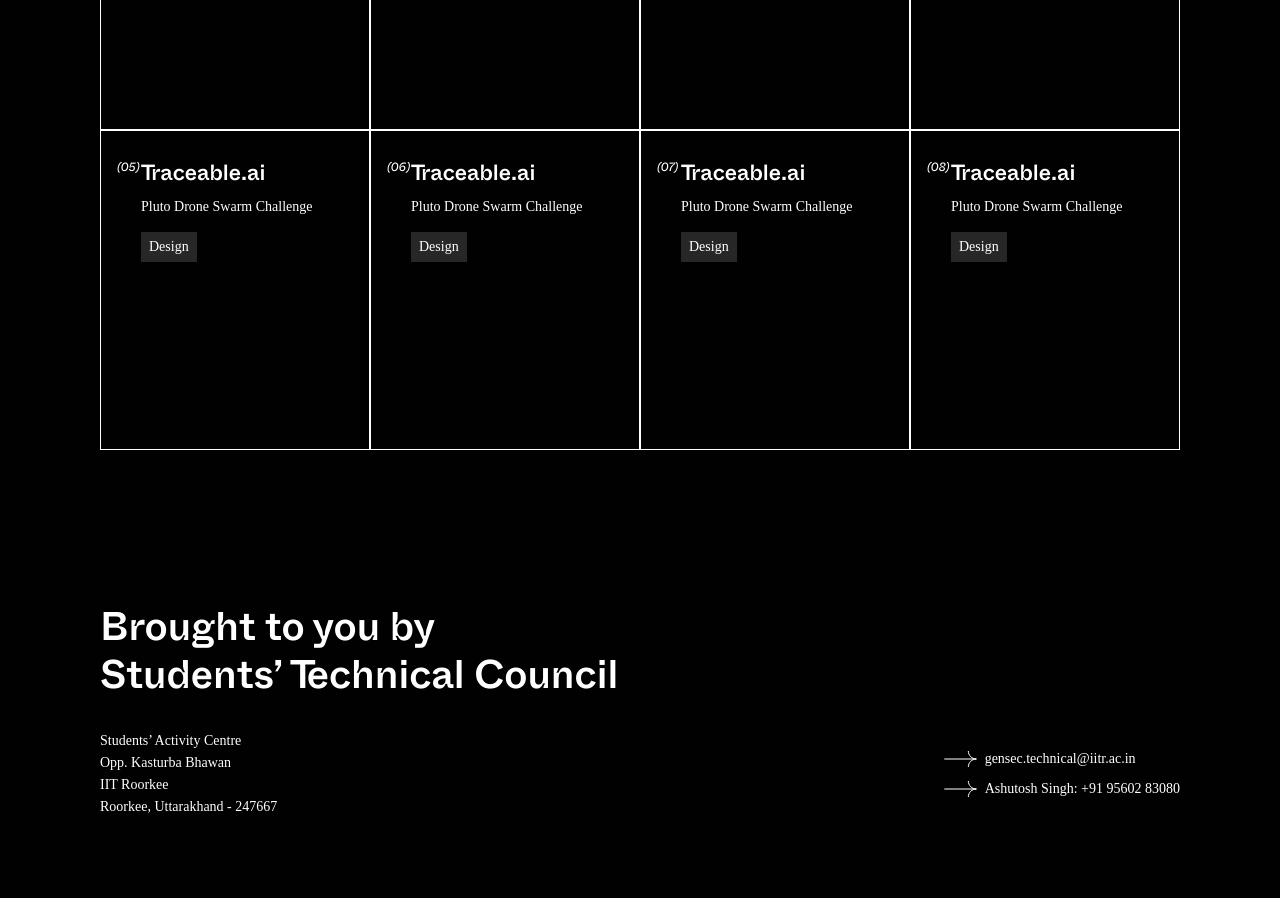
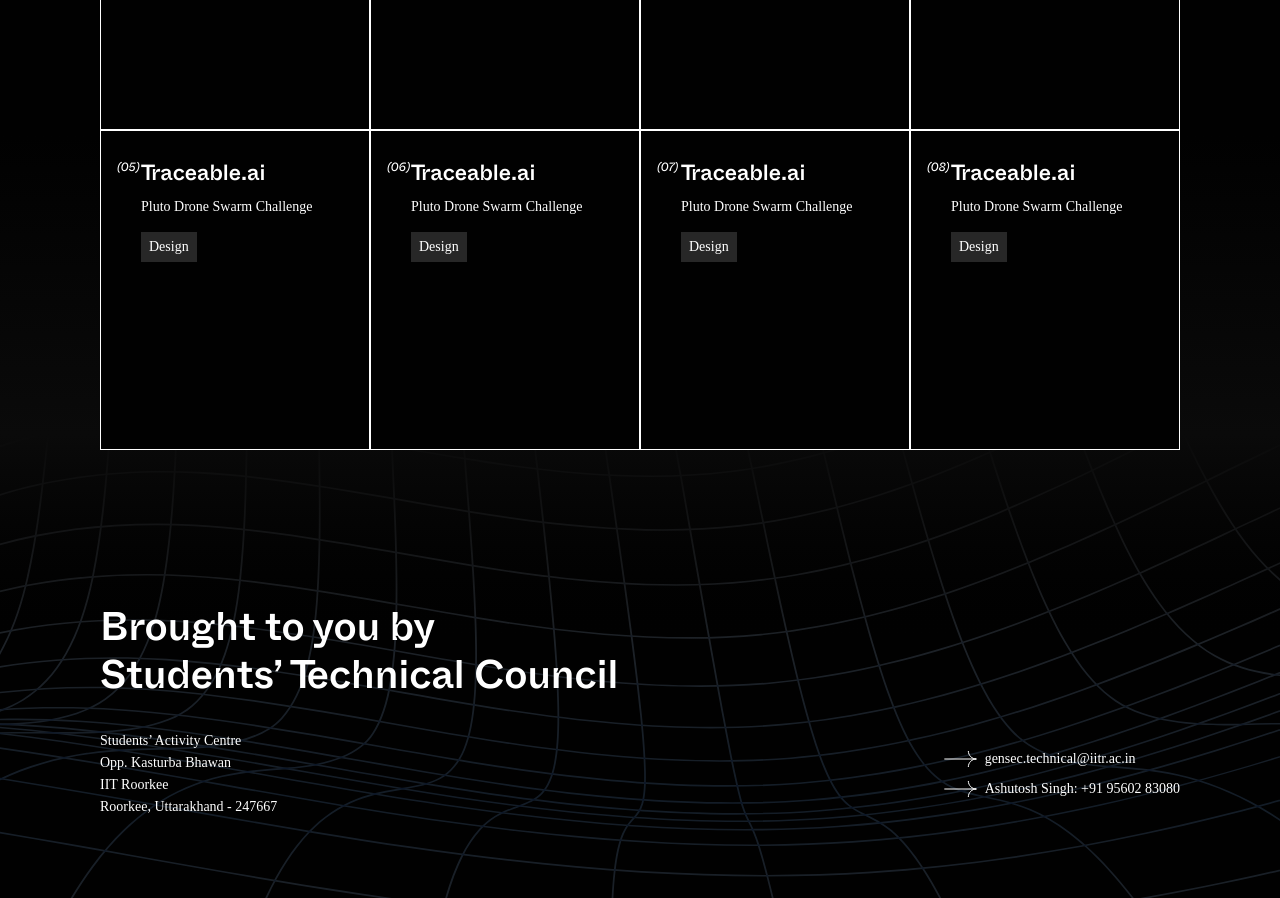
Before and after one commit to LifeAyush/techshila, a React (Create React App) app: page /problem-statements in a window 1280 px wide. Shown: the part 440-1338 px from the top of the page. Built offline with nearby package versions, Linux system fonts and the light colour scheme.

Commit message:
bottom graphic

```diff
--- a/src/App.css
+++ b/src/App.css
@@ -51,6 +51,14 @@
   align-items: center;
   gap: 80px;
   background-color: #010101;
+  position: relative;
+  overflow: hidden;
+}
+.bottom-graphic{
+  position: absolute;
+  bottom: -50px;
+  width: 100%;
+  z-index: 0;
 }
 .title {
   font-family: "Whyte Inktrap";
--- a/src/Components/Footer/footer.css
+++ b/src/Components/Footer/footer.css
@@ -4,6 +4,8 @@
   gap: 24px;
   padding: 80px 180px;
   width: 100%;
+  position: relative;
+  z-index: 1;
 }
 .footer-title {
   font-family: "Whyte Inktrap";
--- a/src/Pages/ProblemStatements/ProblemStatements.js
+++ b/src/Pages/ProblemStatements/ProblemStatements.js
@@ -1,8 +1,9 @@
 import React, { useState, useEffect } from "react";
 import { getPsData } from "../../Data/Data";
 import Navbar from "../../Components/Navbar/Navbar";
+import Footer from "../../Components/Footer/Footer";
+import bottomGraphic from "../../Assets/Images/bottomGraphic.svg";
 import "./problemStatements.css";
-import Footer from "../../Components/Footer/Footer";
 
 const ProblemStatements = () => {
   // const [psData, setPsData] = useState([]);
@@ -94,6 +95,7 @@
         </div>
       </div>
       <Footer />
+      <img src={bottomGraphic} alt="Graphic" className="bottom-graphic" />
     </div>
   );
 };
--- a/src/Pages/ProblemStatements/problemStatements.css
+++ b/src/Pages/ProblemStatements/problemStatements.css
@@ -4,6 +4,8 @@
   align-items: flex-start;
   gap: 40px;
   padding: 0px auto;
+  position: relative;
+  z-index: 1;
 }
 .ps-grid {
   display: grid;
```
Also changed, not shown: src/Assets/Images/bottomGraphic.svg (added).
